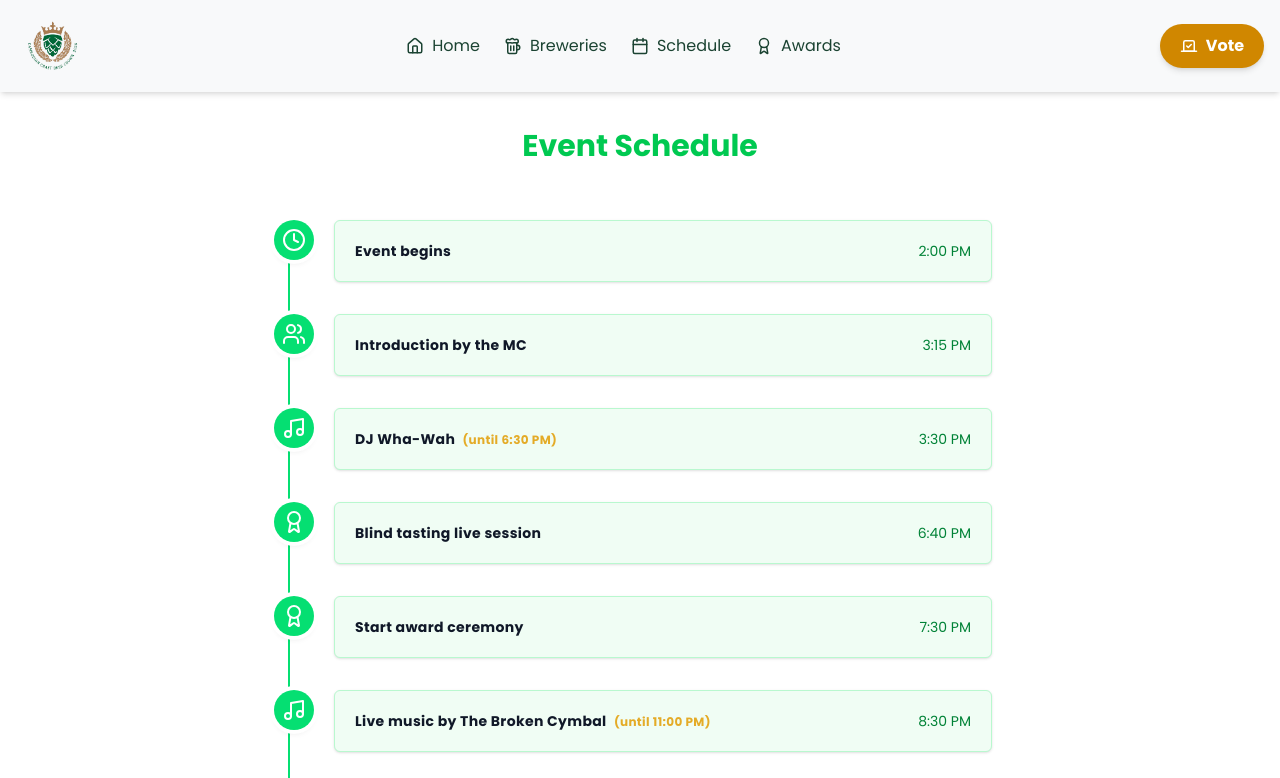
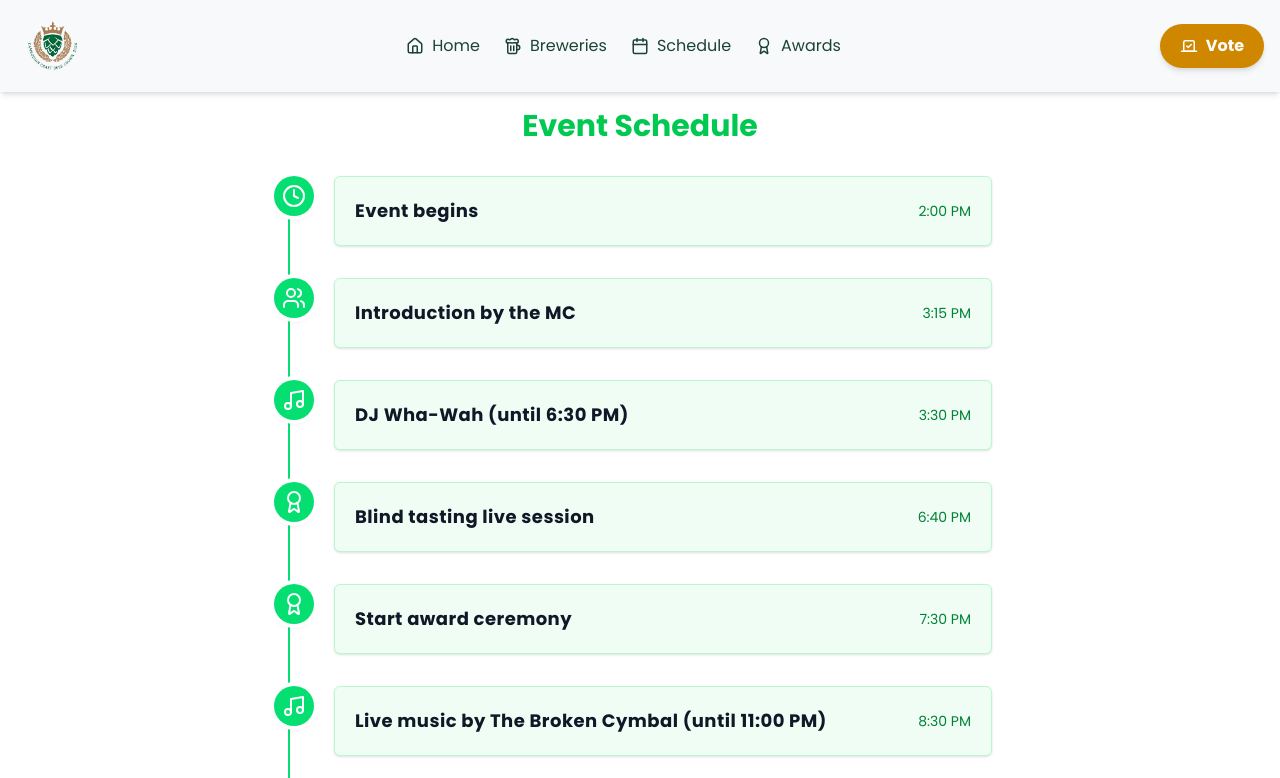
Before and after one commit to Celihong/hackathon_crown_beer, a Next.js app: page /schedule in a window 1280 px wide. Shown: the top 778 px of the page. Built offline with nearby package versions, Linux system fonts and the light colour scheme.

Commit message:
Revert "add-new-schedule"

```diff
--- a/src/app/schedule/page.tsx
+++ b/src/app/schedule/page.tsx
@@ -6,18 +6,12 @@ import { Music, Clock, Award, Calendar, Users } from "lucide-react";
 const items = [
   { time: "2:00 PM", title: "Event begins", icon: Clock },
   { time: "3:15 PM", title: "Introduction by the MC", icon: Users },
-  {
-    time: "3:30 PM",
-    title: "DJ Wha-Wah",
-    span: "(until 6:30 PM)",
-    icon: Music,
-  },
+  { time: "3:30 PM", title: "DJ Wha-Wah (until 6:30 PM)", icon: Music },
   { time: "6:40 PM", title: "Blind tasting live session", icon: Award },
   { time: "7:30 PM", title: "Start award ceremony", icon: Award },
   {
     time: "8:30 PM",
-    title: "Live music by The Broken Cymbal",
-    span: "(until 11:00 PM)",
+    title: "Live music by The Broken Cymbal (until 11:00 PM)",
     icon: Music,
   },
   { time: "11:30 PM", title: "Event ends", icon: Calendar },
@@ -26,7 +20,7 @@ const items = [
 export default function EventTimeLine() {
   return (
     <>
-      <h1 className="text-3xl font-bold text-center text-green-500 mb-6 mt-5">
+      <h1 className="text-3xl font-bold text-center text-green-500">
         Event Schedule
       </h1>
       <section className="max-w-3xl mx-auto p-6 sm:p-8">
@@ -43,17 +37,10 @@ export default function EventTimeLine() {
                 {/* Card */}
                 <div className="rounded-md border border-green-200 bg-green-50 p-5 shadow-sm hover:shadow-lg transition-shadow duration-300 ml-5">
                   <div className="flex flex-col sm:flex-row justify-between items-start sm:items-center">
-                    <div>
-                      <h3 className="text-gray-900 font-semibold text-sm tracking-wide">
-                        {item.title}{" "}
-                        {item.span && (
-                          <span className="text-[#e4ab27] text-xs font-simbold ml-1">
-                            {item.span}
-                          </span>
-                        )}
-                      </h3>
-                    </div>
-                    <time className="text-green-700 font-mono text-sm font-medium self-end sm:self-center mt-1 sm:mt-0">
+                    <h3 className="text-gray-900 font-semibold text-lg tracking-wide mb-1 sm:mb-0">
+                      {item.title}
+                    </h3>
+                    <time className="text-green-700 font-mono text-sm font-medium self-end sm:self-center">
                       {item.time}
                     </time>
                   </div>
--- a/src/components/Header.tsx
+++ b/src/components/Header.tsx
@@ -72,7 +72,7 @@ export default function Header() {
         <Link
           href="/vote"
           className="hidden md:flex items-center space-x-2 font-semibold
-                     bg-yellow-600 text-white  px-5 py-2.5 rounded-full
+                     bg-yellow-600 text-white font-semibold  px-5 py-2.5 rounded-full
                      shadow-md hover:shadow-lg transform hover:scale-105 hover:from-[#2D6A4F] hover:to-[#1B4332]
                      transition-all duration-300 ease-out group"
         >
```
